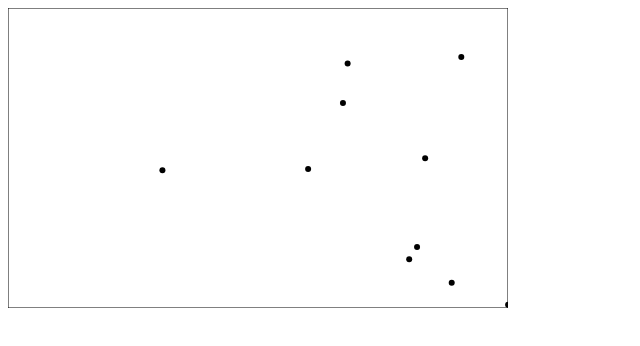
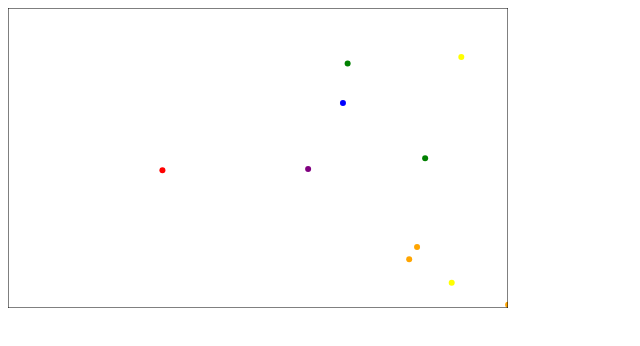
Before and after one commit to ediCarlosSilva/jsForKids, a plain HTML site: page part 3/capitulo 14/ball.html in a window 1280 px wide. Shown: the full height of the page, 0-640 px from the left. Drawn offline with Linux system fonts and the light colour scheme.

Commit message:
desafio 4 concluído. várias bolas coloridas

```diff
--- a/part 3/capitulo 14/ball.html
+++ b/part 3/capitulo 14/ball.html
@@ -14,6 +14,7 @@
             this.y = 100;
             this.xSpeed = (Math.random() * 10) - 5;
             this.ySpeed = (Math.random() * 10) - 5;
+            this.color = pickRandomWord(colors);
         };
 
         var circle = function(x, y, radius, fillCircle) {
@@ -26,7 +27,12 @@
             }
         };
 
+        var pickRandomWord = function(words) {
+            return words[Math.floor(Math.random() * words.length)];
+        };
+
         Ball.prototype.draw = function() {
+            ctx.fillStyle = this.color;
             circle(this.x, this.y, 3, true);
         };
 
@@ -50,6 +56,8 @@
         var width = canvas.width;
         var height = canvas.height;
 
+        var colors = ["Red", "Orange", "Yellow", "Green", "Blue", "Purple"];
+
         var balls = [];
         for (var i = 0; i < 10; i++) {
             balls.push(new Ball());
```
